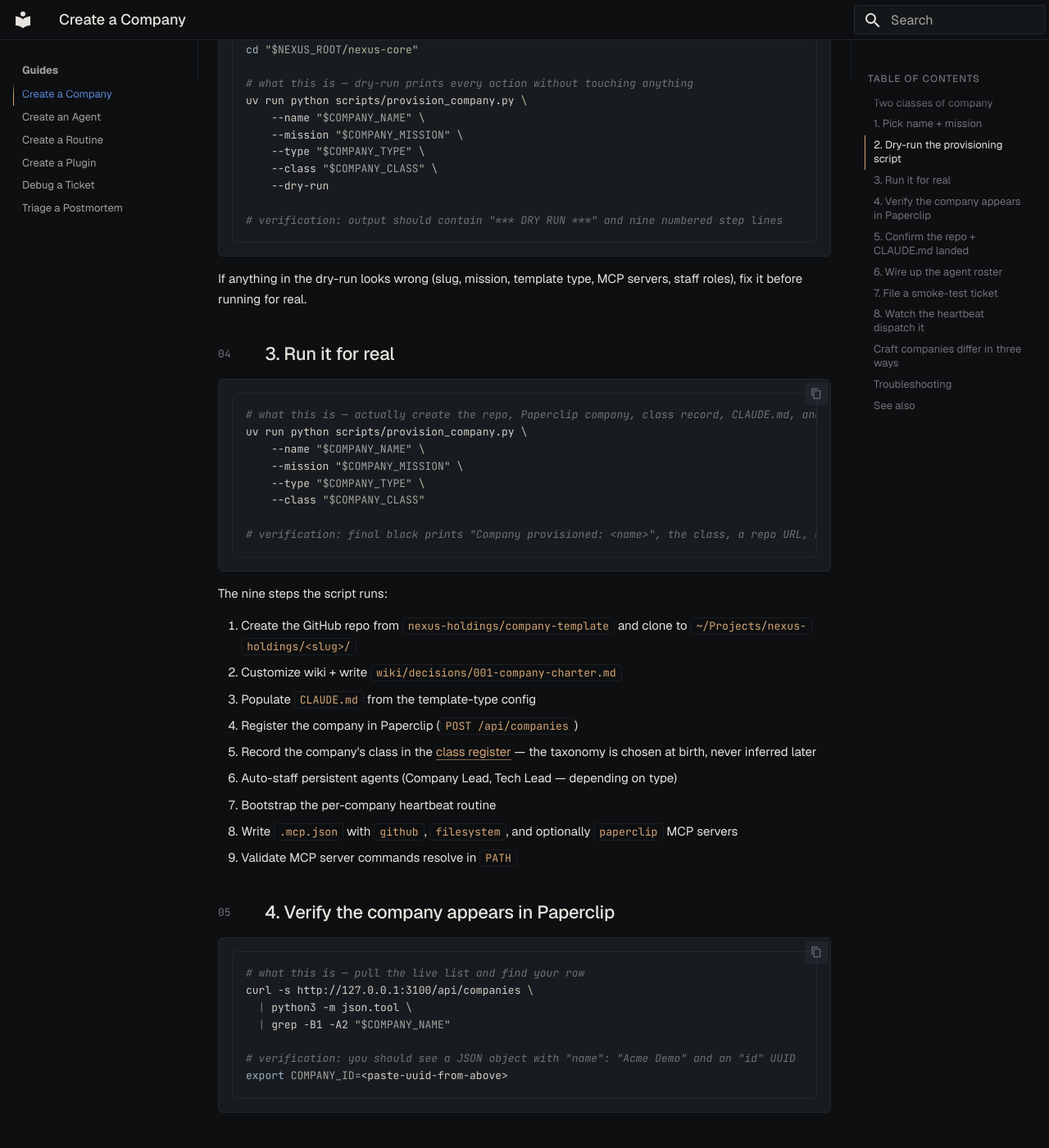
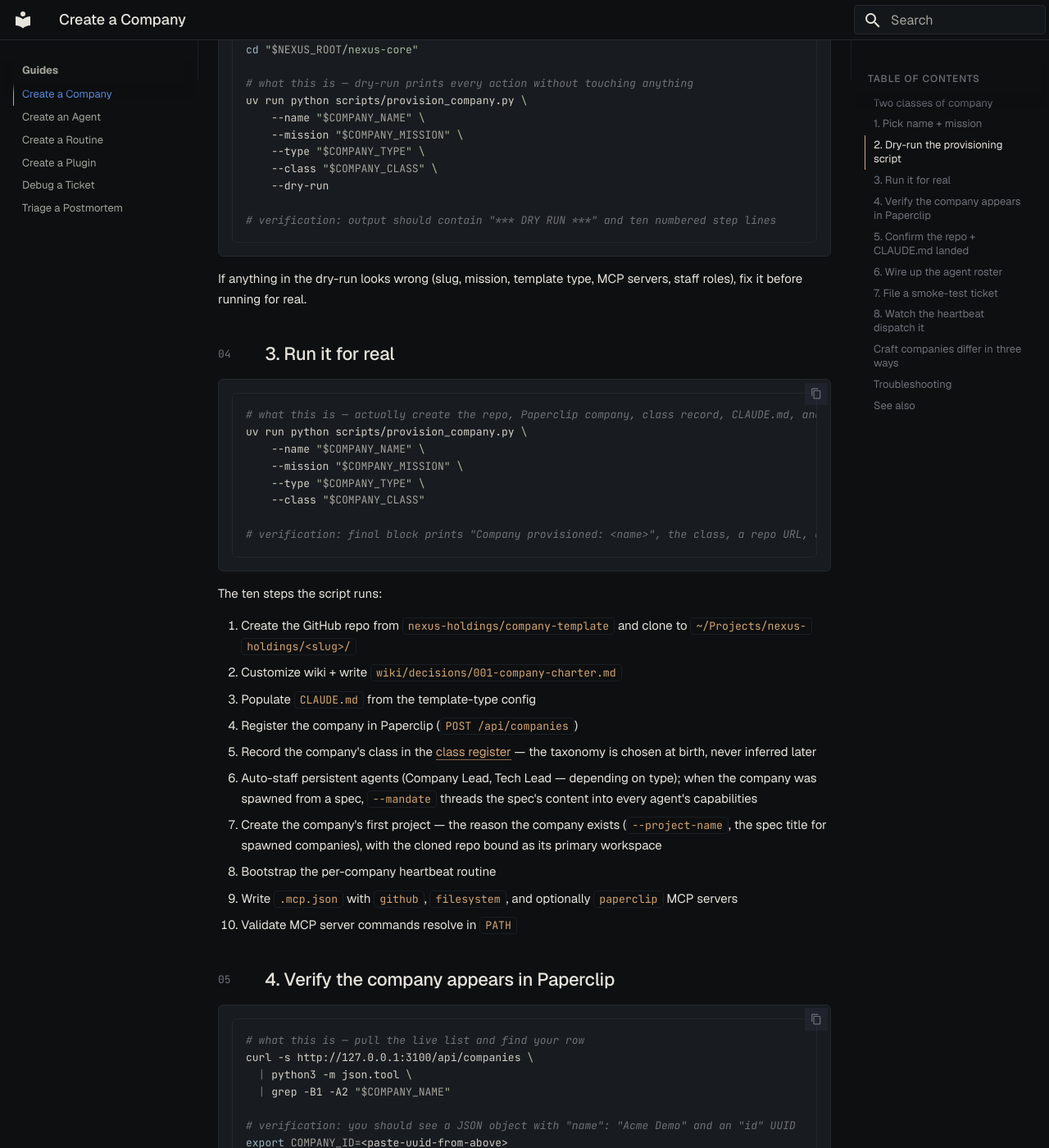
Before and after one commit to nexus-holdings/nexus-docs, an MkDocs documentation site: the page built from docs/guides/create-a-company.md, in a window 1280 px wide and 1400 px high, scrolled down 1549 px. Shown: the whole window at 82% size. Built offline with MkDocs 1.6.1 and Material for MkDocs 9.7.7, drawn with Linux system fonts in a browser that asks for light colours.

Commit message:
docs: provisioning is ten steps — spec-derived mandate + first project
Co-Authored-By: Claude Opus 4.8 (1M context) <noreply@anthropic.com>

````diff
--- a/docs/guides/create-a-company.md
+++ b/docs/guides/create-a-company.md
@@ -55,7 +55,7 @@ uv run python scripts/provision_company.py \
     --class "$COMPANY_CLASS" \
     --dry-run
 
-# verification: output should contain "*** DRY RUN ***" and nine numbered step lines
+# verification: output should contain "*** DRY RUN ***" and ten numbered step lines
 ```
 
 If anything in the dry-run looks wrong (slug, mission, template type, MCP servers, staff roles), fix it before running for real.
@@ -73,17 +73,18 @@ uv run python scripts/provision_company.py \
 # verification: final block prints "Company provisioned: <name>", the class, a repo URL, and a Paperclip URL
 ```
 
-The nine steps the script runs:
+The ten steps the script runs:
 
 1. Create the GitHub repo from `nexus-holdings/company-template` and clone to `~/Projects/nexus-holdings/<slug>/`
 2. Customize wiki + write `wiki/decisions/001-company-charter.md`
 3. Populate `CLAUDE.md` from the template-type config
 4. Register the company in Paperclip (`POST /api/companies`)
 5. Record the company's class in the [class register](../concepts/two-class-companies.md#where-class-lives) — the taxonomy is chosen at birth, never inferred later
-6. Auto-staff persistent agents (Company Lead, Tech Lead — depending on type)
-7. Bootstrap the per-company heartbeat routine
-8. Write `.mcp.json` with `github`, `filesystem`, and optionally `paperclip` MCP servers
-9. Validate MCP server commands resolve in `PATH`
+6. Auto-staff persistent agents (Company Lead, Tech Lead — depending on type); when the company was spawned from a spec, `--mandate` threads the spec's content into every agent's capabilities
+7. Create the company's first project — the reason the company exists (`--project-name`, the spec title for spawned companies), with the cloned repo bound as its primary workspace
+8. Bootstrap the per-company heartbeat routine
+9. Write `.mcp.json` with `github`, `filesystem`, and optionally `paperclip` MCP servers
+10. Validate MCP server commands resolve in `PATH`
 
 ## 4. Verify the company appears in Paperclip
 
````
